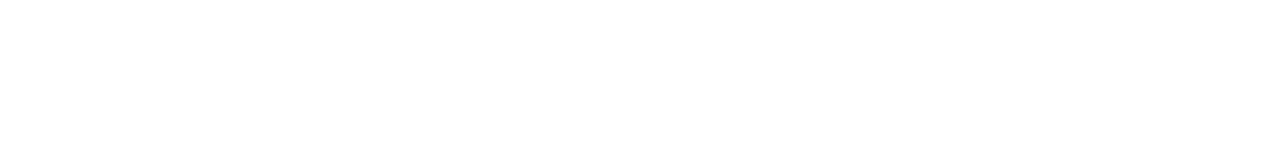
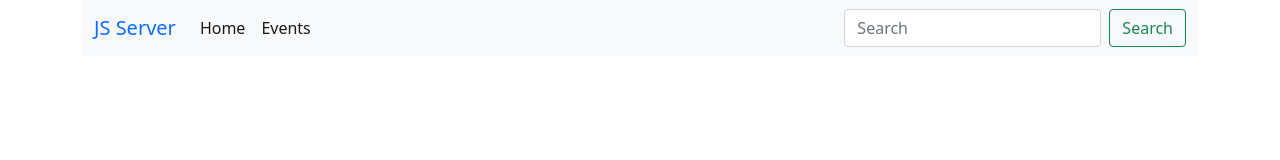
Before and after one commit to Valentinpujiulatorres/JS-asincrono-Api, a website: page src/index.html in a window 1280 px wide. Drawn offline with nearby package versions, Linux system fonts and the light colour scheme.

Commit message:
Update Webpage Navbar

```diff
--- a/src/index.html
+++ b/src/index.html
@@ -5,10 +5,37 @@
     <meta charset="UTF-8">
     <meta http-equiv="X-UA-Compatible" content="IE=edge">
     <meta name="viewport" content="width=device-width, initial-scale=1.0">
+    <link href="https://cdn.jsdelivr.net/npm/bootstrap@5.0.2/dist/css/bootstrap.min.css" rel="stylesheet" integrity="sha384-EVSTQN3/azprG1Anm3QDgpJLIm9Nao0Yz1ztcQTwFspd3yD65VohhpuuCOmLASjC" crossorigin="anonymous">
     <title>Front Page</title>
 </head>
 
-<body>
+<body class="container">
+
+    <nav class="navbar navbar-expand-lg navbar-light bg-light">
+        <div class="container-fluid">
+            <a class="navbar-brand text-primary" href="#">JS Server </a>
+            <button class="navbar-toggler" type="button" data-bs-toggle="collapse" data-bs-target="#navbarSupportedContent" aria-controls="navbarSupportedContent" aria-expanded="false" aria-label="Toggle navigation">
+            <span class="navbar-toggler-icon"></span>
+          </button>
+            <div class="collapse navbar-collapse" id="navbarSupportedContent">
+                <ul class="navbar-nav me-auto mb-2 mb-lg-0">
+                    <li class="nav-item">
+                        <a class="nav-link active" aria-current="page" href="#">Home</a>
+                    </li>
+                    <li class="nav-item">
+                        <a class="nav-link active" href="events.html">Events</a>
+                    </li>
+                </ul>
+                <form class="d-flex">
+                    <input class="form-control me-2" type="search" placeholder="Search" aria-label="Search">
+                    <button class="btn btn-outline-success" type="submit">Search</button>
+                </form>
+            </div>
+        </div>
+    </nav>
+
+
+    <!-- Body (Formulario de INDEX.html) -->
 
 </body>
 
```
Also changed, not shown: src/events.html (+2 -0 lines).
